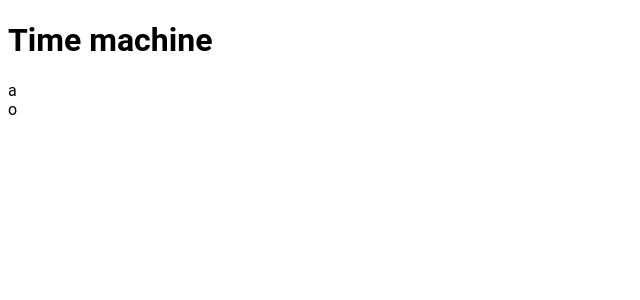
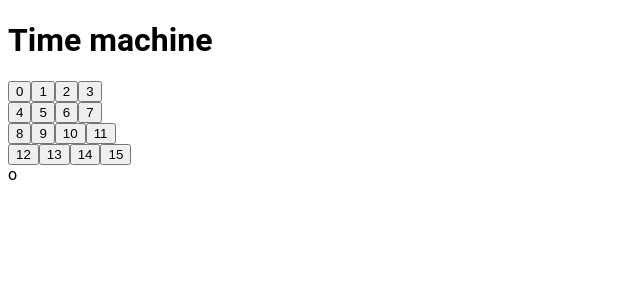
Before and after one commit to DanDPV/Applaudo-Trainee-week-7, a React (Create React App) app: page / in a window 1280 px wide. Shown: the top 300 px of the page, without its empty margins (0-640 px from the left). Built offline with nearby package versions, Linux system fonts and the light colour scheme.

Commit message:
:recycle: Use TimeMachineBoard component

```diff
--- a/src/pages/TimeMachinePage/TimeMachinePage.tsx
+++ b/src/pages/TimeMachinePage/TimeMachinePage.tsx
@@ -1,10 +1,13 @@
 import React from 'react';
+import TimeMachineBoard from 'components/TimeMachineBoard';
 
 const TimeMachinePage = () => (
   <div className="page-content">
     <h1>Time machine</h1>
     <div className="container">
-      <div className="board">a</div>
+      <div className="board">
+        <TimeMachineBoard />
+      </div>
       <div className="info">o</div>
     </div>
   </div>
```
